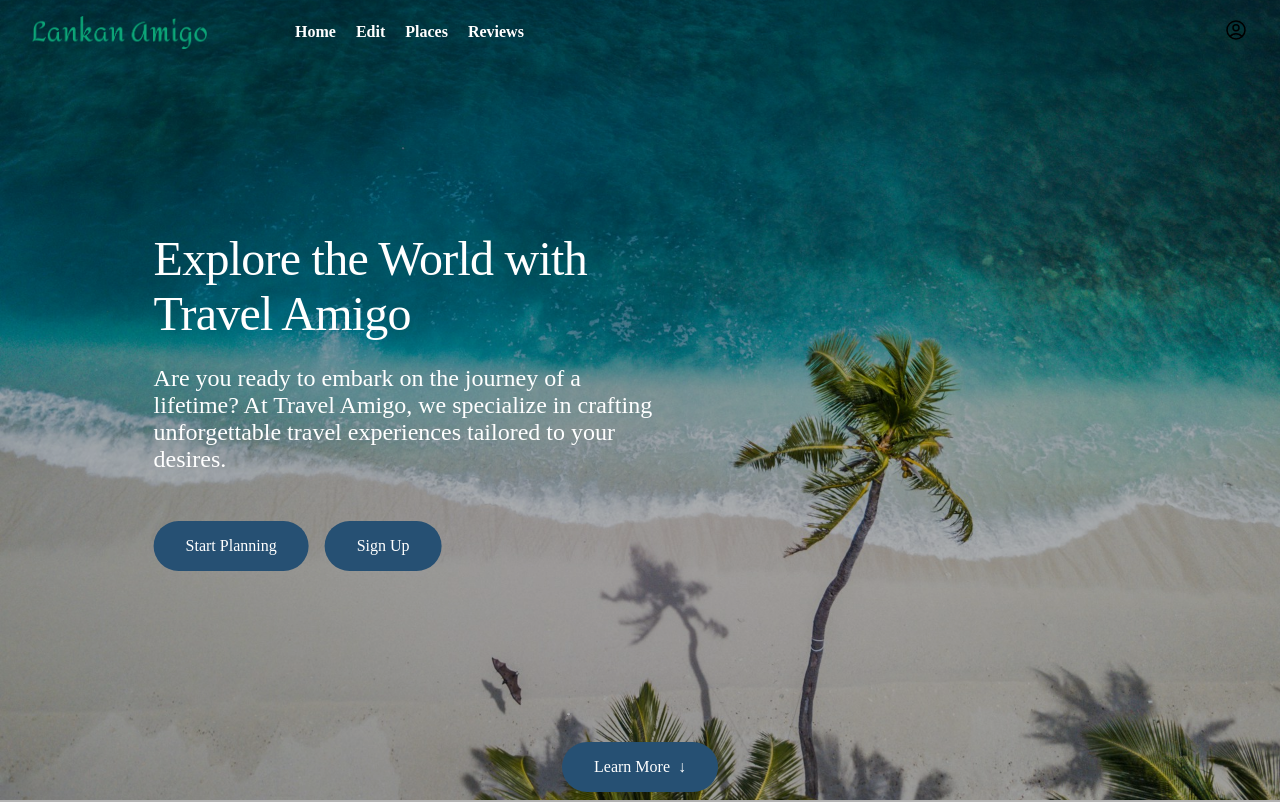
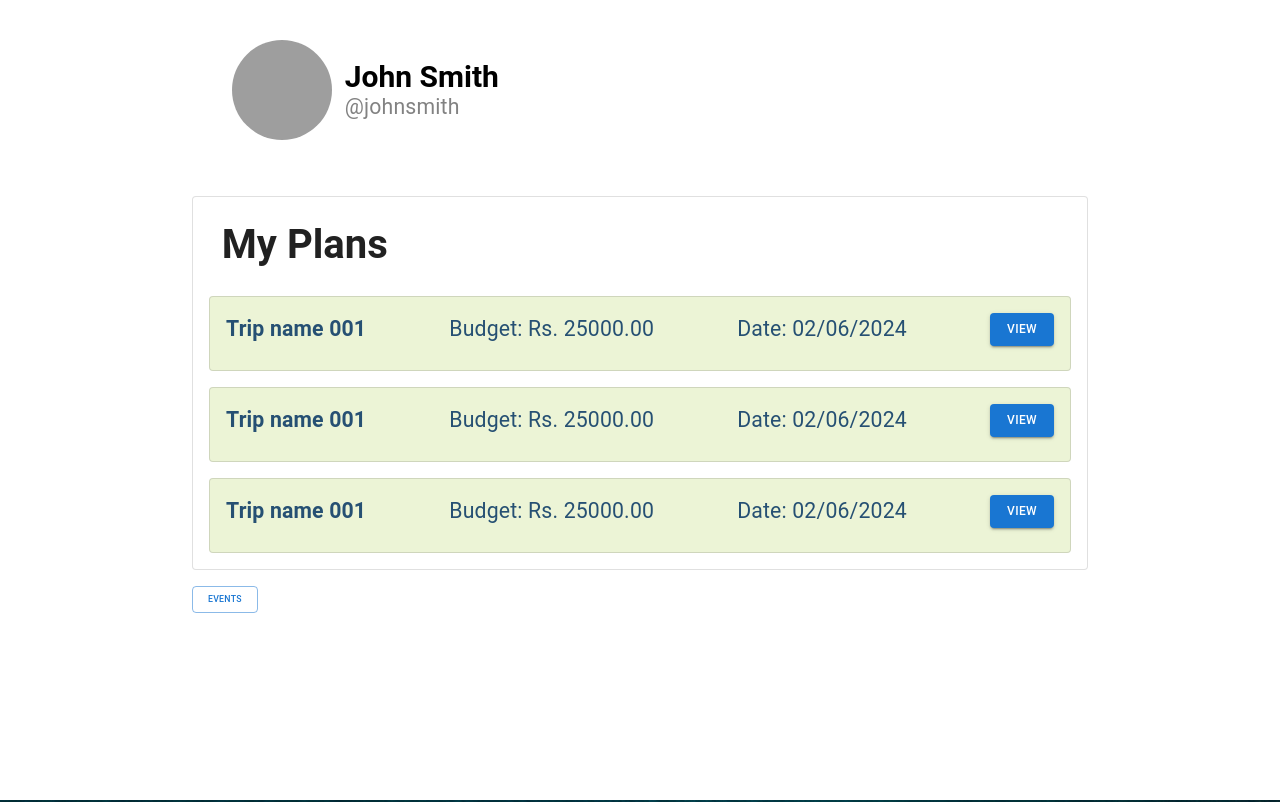
Before and after one commit to devmaniac1/Testing-Purpose, a React (Create React App) app: page / in a window 1280 px wide. Shown: the top 802 px of the page. Built offline with nearby package versions, Linux system fonts and the light colour scheme; grey boxes are pictures that could not be loaded; a web font is replaced by a local one.

Commit message:
created the basics of dashboard
created the profile details and plan details components of the dashboard (didn't use an array to pass samples)

```diff
--- a/package.json
+++ b/package.json
@@ -5,6 +5,7 @@
   "dependencies": {
     "@emotion/react": "^11.11.3",
     "@emotion/styled": "^11.11.0",
+    "@fontsource/roboto": "^5.0.12",
     "@mui/material": "^5.15.10",
     "@react-google-maps/api": "^2.19.3",
     "@testing-library/jest-dom": "^5.17.0",
--- /dev/null
+++ b/src/Dashboard.js
@@ -0,0 +1,71 @@
+import { Button, Card, CardContent, Typography } from "@mui/material";
+import Navbar from "./Navbar";
+import LoginBgImg from "./images/login1.png";
+import ProfileImg from "./images/profile.jpg";
+
+function Dashboard() {
+  return(
+    <div>
+      <div className="dashboard--mainContainer" style={{margin: "0 15%", height:"100vh"}}>
+        <ProdileDetails img={ProfileImg} name="John Smith" username="@johnsmith"/>
+        <Card variant="outlined" sx={{p: "0 2vh", m: "2vh 0vw"}}>
+          <h1 style={{padding: "3vh 1vw 1.5vh 1vw", fontSize: "4rem", fontFamily: "roboto"}}>My Plans</h1>
+          <TripDetailCard tripname="Trip name 001" budget="25000.00" date="02/06/2024"/>
+          <TripDetailCard tripname="Trip name 001" budget="25000.00" date="02/06/2024"/>
+          <TripDetailCard tripname="Trip name 001" budget="25000.00" date="02/06/2024"/>
+        </Card>
+
+        <Button variant="outlined" style={{backgroundImage: "LoginBgImg"}}>Events</Button>
+      </div>
+
+    </div>
+
+  )
+}
+
+
+function TripDetailCard(props) {
+  return(
+    <Card variant="outlined" sx={{m: "2vh 0", backgroundColor: "#ECF4D6", color: "#265073"}}>
+      <CardContent sx={{display: "flex", justifyContent: "space-between", alignItems: "center", padding: "16px"}}>
+        <Typography variant="h4" component="h1" fontWeight="bold">
+          {props.tripname}
+        </Typography>
+        <Typography variant="h4" component="h1">
+          Budget: Rs. {props.budget}
+        </Typography>
+        <Typography variant="h4" component="h1">
+          Date: {props.date}
+        </Typography>
+        <Button variant="contained" size="medium" style={{fontSize: "1.2rem"}}>
+          VIEW
+        </Button>
+      </CardContent>
+    </Card>
+  )
+}
+
+function ProdileDetails(props) {
+  return(
+    <div style={{padding: "5vh ", display: "flex", alignItems: "center"}}>
+      <img src={props.img} style={{
+        width: "10rem",
+        height: "10rem",
+        borderRadius: "5rem",
+        backgroundSize: "cover",
+        backgroundRepeat: "no-repeat"
+      }}/>
+      <div style={{ marginLeft: "1vw"}}>
+        <Typography variant="h3" fontWeight="bold">{props.name}</Typography>
+        <Typography variant="h4" component="h1" color="rgba(0, 0, 0, 0.49)">{props.username}</Typography>
+      </div>
+
+    </div>
+
+  // <div style={{width: "10rem", height: "10rem", border: "1px solid black", borderRadius: "5rem"}}>
+
+  // </div>
+  )
+}
+
+export default Dashboard;
--- a/src/home-components/Home.js
+++ b/src/home-components/Home.js
@@ -18,6 +18,7 @@ import {
   FaLinkedinIn,
 } from "react-icons/fa";
 import { Autocomplete, useJsApiLoader } from "@react-google-maps/api";
+import Dashboard from "../Dashboard.js";
 
 function Home({ viewportWidth, handleCurrentPage }) {
   const [signUp, setSignUp] = useState(false);
@@ -36,6 +37,7 @@ function Home({ viewportWidth, handleCurrentPage }) {
         <Login />
       ) : (
         <>
+          <Dashboard />
           <Hero viewportWidth={viewportWidth} handleClick={handleClick} />
           <CTA handleCurrentPage={handleCurrentPage} />
           <Features />
```
Also changed, not shown: 2 other files (tests, documents, lock files or other folders).
